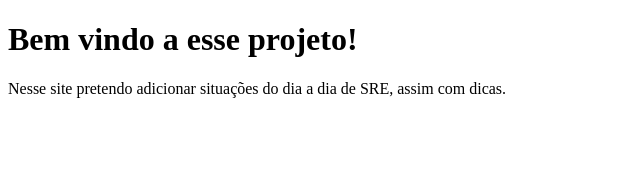
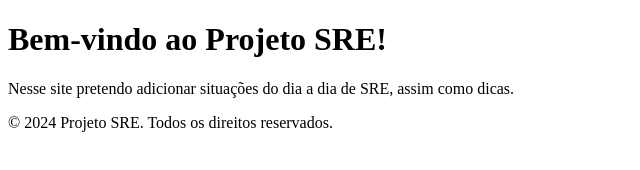
Before and after one commit to robertvilvert/sre, a plain HTML site: page index.html in a window 1280 px wide. Shown: the whole page, without its empty margins (0-640 px from the left). Drawn offline with Linux system fonts and the light colour scheme.

Commit message:
Update index.html

```diff
--- a/index.html
+++ b/index.html
@@ -1,10 +1,20 @@
 <!DOCTYPE html>
-<html>
+<html lang="pt-br">
 <head>
-    <title>Site Reliability Engineering</title>
+    <meta charset="UTF-8">
+    <meta name="viewport" content="width=device-width, initial-scale=1.0">
+    <title>Projeto SRE</title>
+    <link rel="stylesheet" href="styles.css">
 </head>
 <body>
-    <h1>Bem vindo a esse projeto!</h1>
-    <p>Nesse site pretendo adicionar situações do dia a dia de SRE, assim com dicas.</p>
+    <header>
+        <h1>Bem-vindo ao Projeto SRE!</h1>
+    </header>
+    <main>
+        <p>Nesse site pretendo adicionar situações do dia a dia de SRE, assim como dicas.</p>
+    </main>
+    <footer>
+        <p>&copy; 2024 Projeto SRE. Todos os direitos reservados.</p>
+    </footer>
 </body>
 </html>
```
